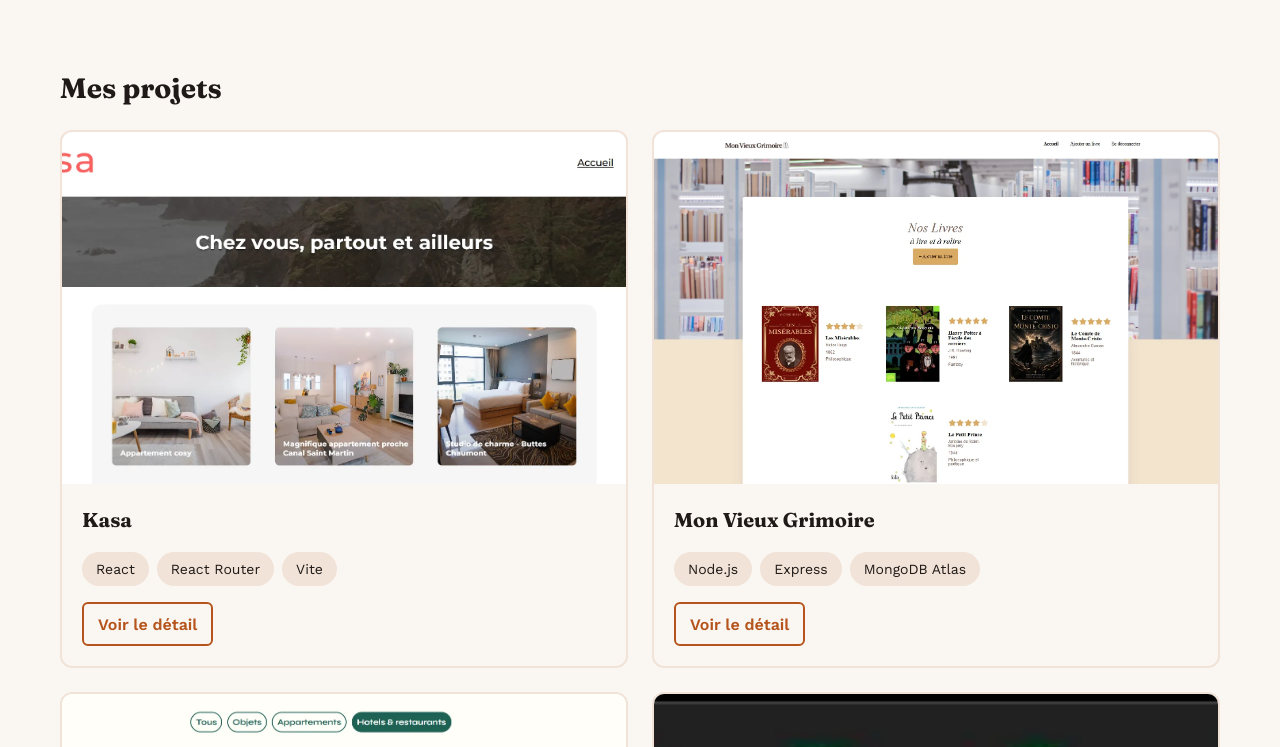
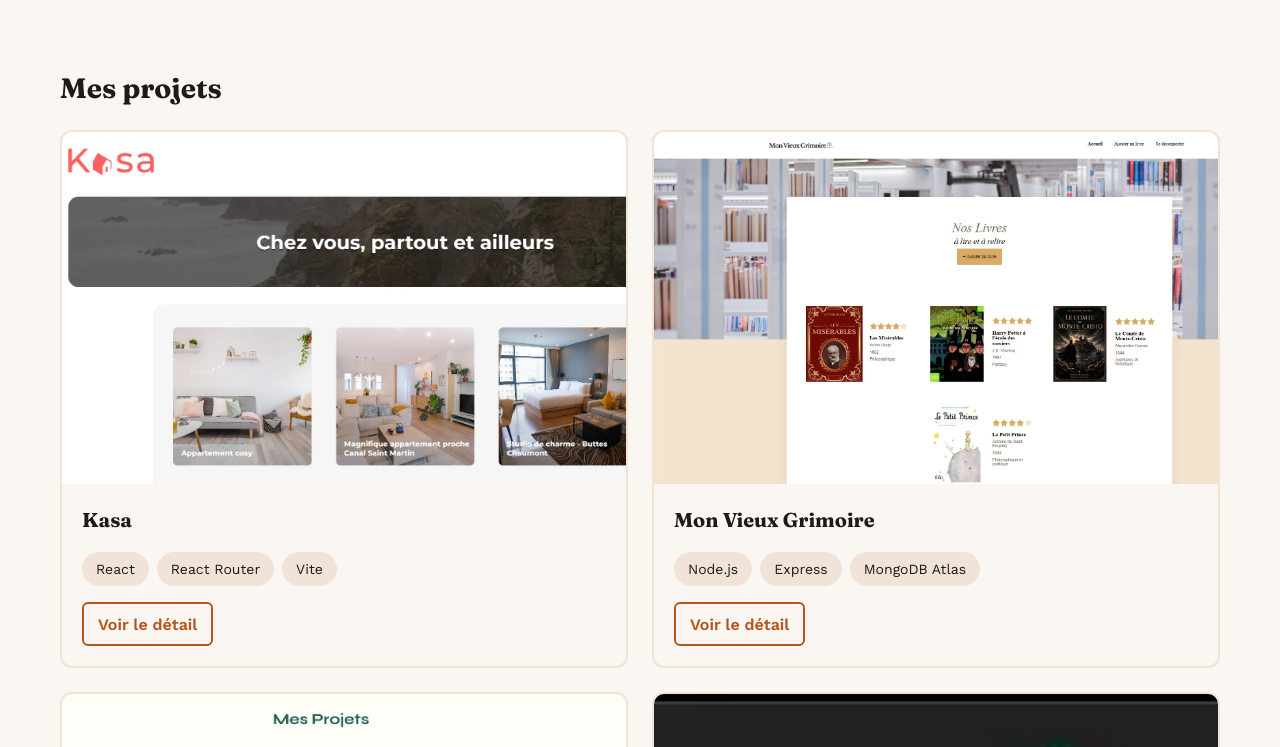
Before and after one commit to Alzorath57/portfolio, a React (Vite) app: page / in a window 1280 px wide. Shown: the part 520-1267 px from the top of the page. Built offline with nearby package versions, Linux system fonts and the light colour scheme.

Commit message:
fix: cadrage des images des cartes projets

```diff
--- a/src/components/ProjectCard/ProjectCard.scss
+++ b/src/components/ProjectCard/ProjectCard.scss
@@ -14,6 +14,7 @@
     height: auto;
     aspect-ratio: 16 / 10;
     object-fit: cover;
+    object-position: top left;
   }
 
   &__body {
```
